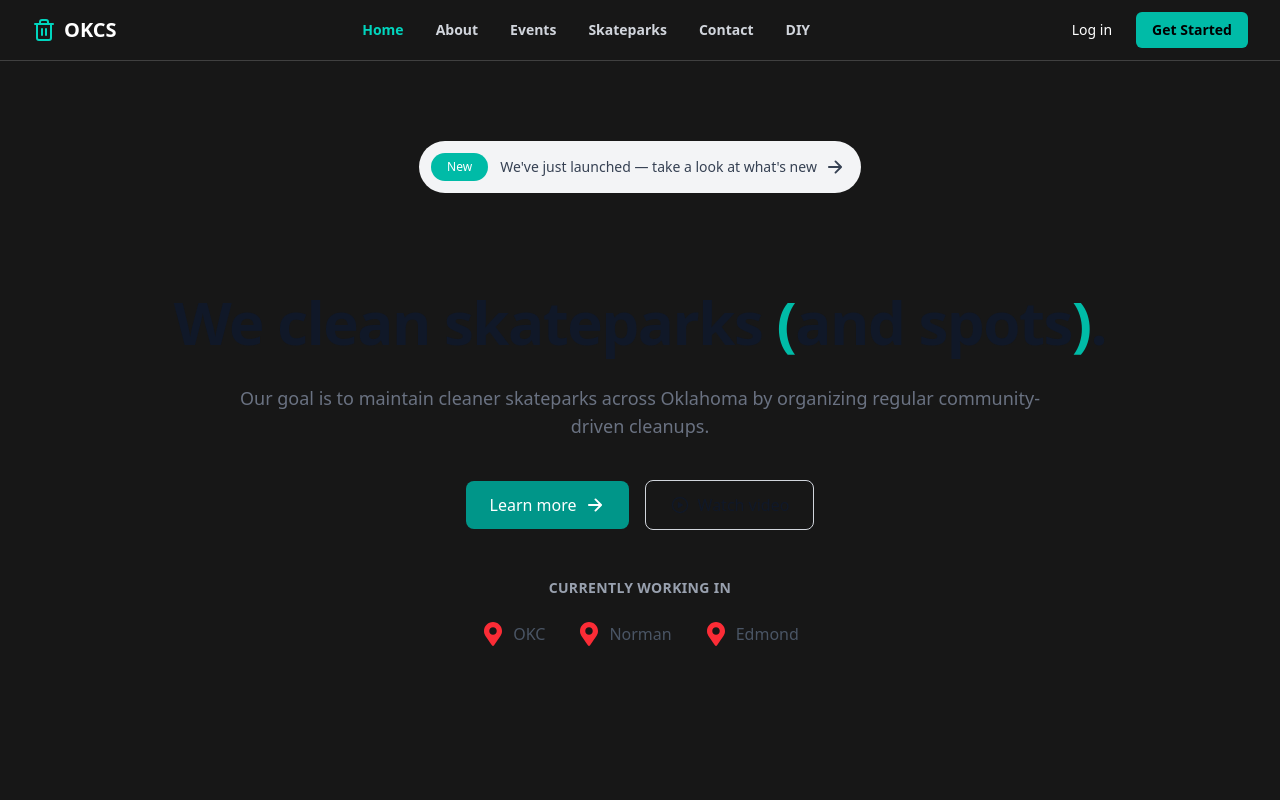
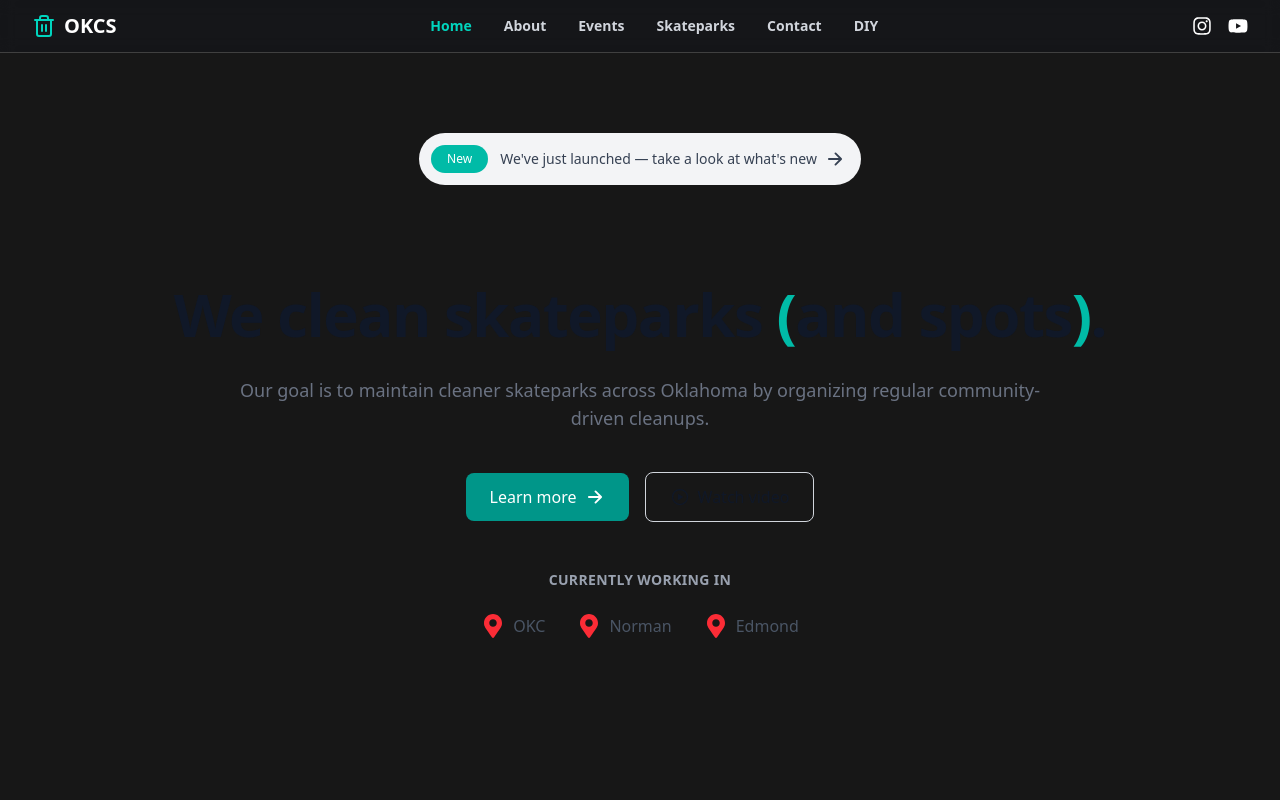
Before and after one commit to ajSeadler/tailwind-template, a React (Vite) app: page / in a window 1280 px wide. Shown: the top 800 px of the page. Built offline with nearby package versions, Linux system fonts and the light colour scheme.

Commit message:
add animations, blur nav bg

```diff
--- a/src/App.tsx
+++ b/src/App.tsx
@@ -14,10 +14,14 @@ import ScrollToTop from "./components/ScrollToTop";
 
 function App() {
   return (
-    <>
+    // full‑screen dark background + white text
+    <div className="bg-neutral-900 text-white min-h-screen flex flex-col">
       <Router>
         <ScrollToTop />
         <NavBar />
+
+        {/* make main grow so footer sticks to bottom */}
+        <main className="flex-grow">
           <Routes>
             <Route path="/" element={<Home />} />
             <Route path="/about" element={<LearnMore />} />
@@ -29,9 +33,11 @@ function App() {
             <Route path="/diy" element={<Diy />} />
             <Route path="/new" element={<New />} />
           </Routes>
+        </main>
+
         <Footer />
       </Router>
-    </>
+    </div>
   );
 }
 
--- a/src/components/Hero.tsx
+++ b/src/components/Hero.tsx
@@ -1,43 +1,128 @@
+// src/components/Hero.tsx
 import React from "react";
 import { IoArrowForward, IoPlayCircleOutline } from "react-icons/io5";
 import { FaMapMarkerAlt } from "react-icons/fa";
 import { Link } from "react-router-dom";
+import { motion } from "framer-motion";
+
+const fadeSlideDown = {
+  hidden: { opacity: 0, y: -20 },
+  visible: {
+    opacity: 1,
+    y: 0,
+    transition: { duration: 0.8, ease: [0.43, 0.13, 0.23, 0.96] },
+  },
+};
+
+const scaleIn = {
+  hidden: { opacity: 0, scale: 0.95, y: 30 },
+  visible: {
+    opacity: 1,
+    scale: 1,
+    y: 0,
+    transition: {
+      type: "spring",
+      stiffness: 120,
+      damping: 14,
+    },
+  },
+};
+
+const slideRight = {
+  hidden: { opacity: 0, x: -40 },
+  visible: {
+    opacity: 1,
+    x: 0,
+    transition: {
+      type: "spring",
+      stiffness: 90,
+      damping: 16,
+    },
+  },
+};
+
+const buttonPop = {
+  hidden: { opacity: 0, scale: 0.9 },
+  visible: (i: number) => ({
+    opacity: 1,
+    scale: 1,
+    transition: {
+      delay: 0.5 + i * 0.2,
+      type: "spring",
+      stiffness: 100,
+      damping: 15,
+    },
+  }),
+};
+
+const staggerCity = {
+  hidden: {},
+  visible: {
+    transition: {
+      staggerChildren: 0.15,
+      delayChildren: 1,
+    },
+  },
+};
+
+const cityAnim = {
+  hidden: { opacity: 0, y: 25 },
+  visible: {
+    opacity: 1,
+    y: 0,
+    transition: { type: "spring", stiffness: 100, damping: 12 },
+  },
+};
 
 const Hero: React.FC = () => {
   return (
-    <>
-      <section className="px-4 sm:px-6 lg:px-8 py-12 sm:py-20 h-screen">
+    <motion.section
+      className="px-4 sm:px-6 lg:px-8 py-12 sm:py-20 h-screen"
+      initial="hidden"
+      whileInView="visible"
+      viewport={{ once: true, amount: 0.3 }}
+    >
       <div className="max-w-screen-xl mx-auto text-center mb-20">
         {/* Banner */}
+        <motion.div variants={fadeSlideDown}>
           <Link
             to="/new"
             className="inline-flex items-center justify-between p-3 pr-4 mb-6 sm:mb-8 text-sm text-gray-700 bg-gray-100 rounded-full dark:bg-gray-800 dark:text-white hover:bg-gray-200 dark:hover:bg-gray-700"
             role="alert"
           >
-            <span className="text-xs bg-teal-500 rounded-full text-white  sm:px-4 px-2 py-1.5 mr-3">
+            <span className="text-xs bg-teal-500 rounded-full text-white sm:px-4 px-2 py-1.5 mr-3">
               New
             </span>
-            <span className="text-xs font-medium  sm:text-sm">
+            <span className="text-xs font-medium sm:text-sm">
               We've just launched — take a look at what's new
             </span>
             <IoArrowForward className="ml-2 w-5 h-5" />
           </Link>
+        </motion.div>
 
         {/* Heading */}
-          <h1 className="mb-4 sm:mb-6 text-4xl sm:text-5xl md:text-6xl font-extrabold tracking-tight leading-tight text-gray-900 dark:text-white mt-15">
-            We clean skateparks <span className="text-teal-500">(</span>and
-            spots
+        <motion.h1
+          className="mb-4 sm:mb-6 text-4xl sm:text-5xl md:text-6xl font-extrabold tracking-tight leading-tight text-gray-900 dark:text-white mt-15"
+          variants={scaleIn}
+        >
+          We clean skateparks <span className="text-teal-500">(</span>and spots
           <span className="text-teal-500">)</span>.
-          </h1>
+        </motion.h1>
 
         {/* Subheading */}
-          <p className="mb-8 sm:mb-10 text-base sm:text-lg font-normal text-gray-500 px-2 sm:px-12 lg:px-36 xl:px-48 dark:text-gray-400">
+        <motion.p
+          className="mb-8 sm:mb-10 text-base sm:text-lg font-normal text-gray-500 px-2 sm:px-12 lg:px-36 xl:px-48 dark:text-gray-400"
+          variants={slideRight}
+        >
           Our goal is to maintain cleaner skateparks across Oklahoma by
           organizing regular community-driven cleanups.
-          </p>
+        </motion.p>
 
         {/* Buttons */}
         <div className="flex flex-col sm:flex-row items-center justify-center gap-3 sm:gap-4 mb-10 sm:mb-12">
+          {[0, 1].map((index) => (
+            <motion.div key={index} custom={index} variants={buttonPop}>
+              {index === 0 ? (
                 <Link
                   to="/learn-more"
                   className="inline-flex items-center justify-center px-6 py-3 text-sm sm:text-base font-medium text-white bg-teal-600 hover:bg-teal-700 rounded-lg focus:ring-4 focus:ring-teal-300 dark:focus:ring-teal-800"
@@ -45,6 +130,7 @@ const Hero: React.FC = () => {
                   Learn more
                   <IoArrowForward className="ml-2 w-5 h-5" />
                 </Link>
+              ) : (
                 <a
                   href="#"
                   className="inline-flex items-center justify-center px-6 py-3 text-sm sm:text-base font-medium text-gray-900 border border-gray-300 rounded-lg hover:bg-gray-100 focus:ring-4 focus:ring-gray-200 dark:text-white dark:border-gray-700 dark:hover:bg-gray-700 dark:focus:ring-gray-800"
@@ -52,28 +138,40 @@ const Hero: React.FC = () => {
                   <IoPlayCircleOutline className="mr-2 w-5 h-5" />
                   Watch video
                 </a>
+              )}
+            </motion.div>
+          ))}
         </div>
 
         {/* Locations */}
-          <div className="max-w-screen-md mx-auto px-2 sm:px-4">
-            <span className="block text-xs sm:text-sm font-semibold text-gray-400 uppercase tracking-wide mb-4 sm:mb-6">
+        <motion.div
+          className="max-w-screen-md mx-auto px-2 sm:px-4"
+          variants={staggerCity}
+        >
+          <motion.div
+            className="text-xs sm:text-sm font-semibold text-gray-400 uppercase tracking-wide mb-4 sm:mb-6"
+            variants={fadeSlideDown}
+          >
             Currently Working In
-            </span>
-            <div className="flex flex-wrap justify-center gap-x-6 gap-y-4 sm:gap-x-8 sm:gap-y-6 text-gray-600 dark:text-gray-400">
+          </motion.div>
+          <motion.div
+            className="flex flex-wrap justify-center gap-x-6 gap-y-4 sm:gap-x-8 sm:gap-y-6 text-gray-600 dark:text-gray-400"
+            variants={staggerCity}
+          >
             {["OKC", "Norman", "Edmond"].map((city) => (
-                <div
+              <motion.div
                 key={city}
                 className="flex items-center gap-2 hover:text-gray-900 dark:hover:text-white transition-colors"
+                variants={cityAnim}
               >
                 <FaMapMarkerAlt className="w-5 h-5 sm:w-6 sm:h-6 text-red-500" />
                 <span className="text-sm sm:text-base">{city}</span>
+              </motion.div>
+            ))}
+          </motion.div>
+        </motion.div>
       </div>
-              ))}
-            </div>
-          </div>
-        </div>
-      </section>
-    </>
+    </motion.section>
   );
 };
 
--- a/src/components/NavBar.tsx
+++ b/src/components/NavBar.tsx
@@ -8,11 +8,18 @@ import {
   User,
   Menu,
   X,
-  // Hammer,
   Trash2,
 } from "lucide-react";
 import { PiBroomBold } from "react-icons/pi";
-import { motion, AnimatePresence } from "framer-motion";
+import { FaInstagram, FaYoutube } from "react-icons/fa";
+import {
+  motion,
+  AnimatePresence,
+  useScroll,
+  useTransform,
+  useSpring,
+  Variants,
+} from "framer-motion";
 
 const navLinks = [
   { to: "/", label: "Home", icon: <Home className="w-4 h-4" /> },
@@ -30,20 +37,42 @@ const navLinks = [
   { to: "/contact", label: "Contact", icon: <Mail className="w-4 h-4" /> },
 ];
 
-const mobileMenuVariants = {
-  hidden: { opacity: 0, y: "-100%" },
-  visible: { opacity: 1, y: 0 },
-  exit: { opacity: 0, y: "-100%" },
+// stagger container for desktop links
+const linkContainer: Variants = {
+  hidden: {},
+  visible: { transition: { staggerChildren: 0.08 } },
+};
+
+// individual link pop‑in
+const linkItem: Variants = {
+  hidden: { opacity: 0, y: -10 },
+  visible: {
+    opacity: 1,
+    y: 0,
+    transition: { type: "spring", stiffness: 300, damping: 24 },
+  },
 };
 
 const Navbar: React.FC = () => {
   const [isMobileMenuOpen, setMobileMenuOpen] = useState(false);
-  const toggleMobileMenu = () => setMobileMenuOpen((prev) => !prev);
+  const { scrollY } = useScroll();
+
+  // map scrollY [0,150]px → bgColor from 20% to 90% opacity
+  const bgColor = useTransform(
+    scrollY,
+    [0, 150],
+    ["rgba(17,24,39,0.2)", "rgba(17,24,39,0.9)"]
+  );
+  // smooth it with a spring
+  const springBg = useSpring(bgColor, { stiffness: 100, damping: 20 });
 
   return (
-    <header className="bg-neutral-900 border-b border-neutral-700 backdrop-blur z-50">
+    <motion.header
+      style={{ backgroundColor: springBg }}
+      className="sticky top-0 z-50 backdrop-blur border-b border-neutral-700"
+    >
       <nav className="max-w-7xl mx-auto px-4 sm:px-6 lg:px-8 py-3 flex flex-wrap items-center justify-between">
-        {/* Left: Logo */}
+        {/* Logo */}
         <NavLink
           to="/"
           className="flex items-center gap-2 text-white text-xl font-semibold"
@@ -52,23 +81,36 @@ const Navbar: React.FC = () => {
           <span className="hidden sm:inline">OKCS</span>
         </NavLink>
 
-        {/* Right: Login + CTA + Hamburger */}
-        <div className="flex items-center gap-2 md:order-2">
-          <NavLink
-            to="/login"
-            className="text-white text-sm px-4 py-2 rounded-md hover:bg-neutral-800 transition"
+        {/* Social icons + mobile menu button */}
+        <div className="flex items-center gap-4 md:order-2">
+          <motion.a
+            href="https://instagram.com/yourpage"
+            target="_blank"
+            rel="noopener noreferrer"
+            aria-label="Instagram"
+            variants={linkItem}
+            whileHover={{ scale: 1.2 }}
+            whileTap={{ scale: 0.9 }}
+            className="text-white"
           >
-            Log in
-          </NavLink>
-          <NavLink
-            to="/register"
-            className="bg-teal-500 text-black text-sm px-4 py-2 rounded-md hover:bg-teal-600 transition font-semibold"
+            <FaInstagram className="w-5 h-5" />
+          </motion.a>
+          <motion.a
+            href="https://youtube.com/yourchannel"
+            target="_blank"
+            rel="noopener noreferrer"
+            aria-label="YouTube"
+            variants={linkItem}
+            whileHover={{ scale: 1.2 }}
+            whileTap={{ scale: 0.9 }}
+            className="text-white"
           >
-            Get Started
-          </NavLink>
+            <FaYoutube className="w-5 h-5" />
+          </motion.a>
+
           <button
-            onClick={toggleMobileMenu}
-            className="md:hidden text-gray-300 ml-2"
+            onClick={() => setMobileMenuOpen((v) => !v)}
+            className="md:hidden text-gray-300"
             aria-label="Toggle menu"
           >
             {isMobileMenuOpen ? (
@@ -79,11 +121,15 @@ const Navbar: React.FC = () => {
           </button>
         </div>
 
-        {/* Desktop Menu */}
-        <div className="hidden md:flex md:order-1 w-full md:w-auto items-center justify-center mt-4 md:mt-0">
-          <ul className="flex flex-col md:flex-row md:space-x-8 text-sm font-bold">
+        {/* Desktop links */}
+        <motion.ul
+          className="hidden md:flex md:order-1 w-full md:w-auto items-center justify-center mt-4 md:mt-0 space-x-8 text-sm font-bold"
+          initial="hidden"
+          animate="visible"
+          variants={linkContainer}
+        >
           {navLinks.map((link) => (
-              <li key={link.to}>
+            <motion.li key={link.to} variants={linkItem}>
               <NavLink
                 to={link.to}
                 className={({ isActive }) =>
@@ -96,9 +142,9 @@ const Navbar: React.FC = () => {
               >
                 {link.label}
               </NavLink>
-              </li>
+            </motion.li>
           ))}
-            <li>
+          <motion.li variants={linkItem}>
             <NavLink
               to="/diy"
               className={({ isActive }) =>
@@ -109,22 +155,19 @@ const Navbar: React.FC = () => {
                 }`
               }
             >
-                {/* <Hammer className="w-4 h-4" /> */}
               DIY
             </NavLink>
-            </li>
-          </ul>
-        </div>
+          </motion.li>
+        </motion.ul>
       </nav>
 
-      {/* Mobile Menu Dropdown */}
+      {/* Mobile dropdown */}
       <AnimatePresence>
         {isMobileMenuOpen && (
           <motion.div
-            initial="hidden"
-            animate="visible"
-            exit="exit"
-            variants={mobileMenuVariants}
+            initial={{ opacity: 0, y: "-100%" }}
+            animate={{ opacity: 1, y: 0 }}
+            exit={{ opacity: 0, y: "-100%" }}
             transition={{ duration: 0.3 }}
             className="md:hidden bg-neutral-900 border-t border-neutral-700"
           >
@@ -164,7 +207,7 @@ const Navbar: React.FC = () => {
           </motion.div>
         )}
       </AnimatePresence>
-    </header>
+    </motion.header>
   );
 };
 
--- a/src/pages/Home.tsx
+++ b/src/pages/Home.tsx
@@ -16,7 +16,7 @@ const Home: React.FC = () => {
         <div className="grid max-w-screen-xl px-4 py-8 mx-auto lg:gap-8 xl:gap-0 lg:py-16 lg:grid-cols-12">
           <div className="mr-auto place-self-center lg:col-span-7">
             <h1 className="max-w-2xl mb-4 text-4xl font-extrabold tracking-tight leading-none md:text-5xl xl:text-6xl dark:text-white">
-              Volunteer for Local Skatepark Cleanups
+              Weekend Cleanups
             </h1>
             <p className="max-w-xl mb-6 font-light text-gray-500 lg:mb-8 md:text-lg lg:text-xl dark:text-gray-400">
               Join the movement to keep our skateparks clean and skateable.
```
Lines whose indentation alone changed are shown as unchanged.
